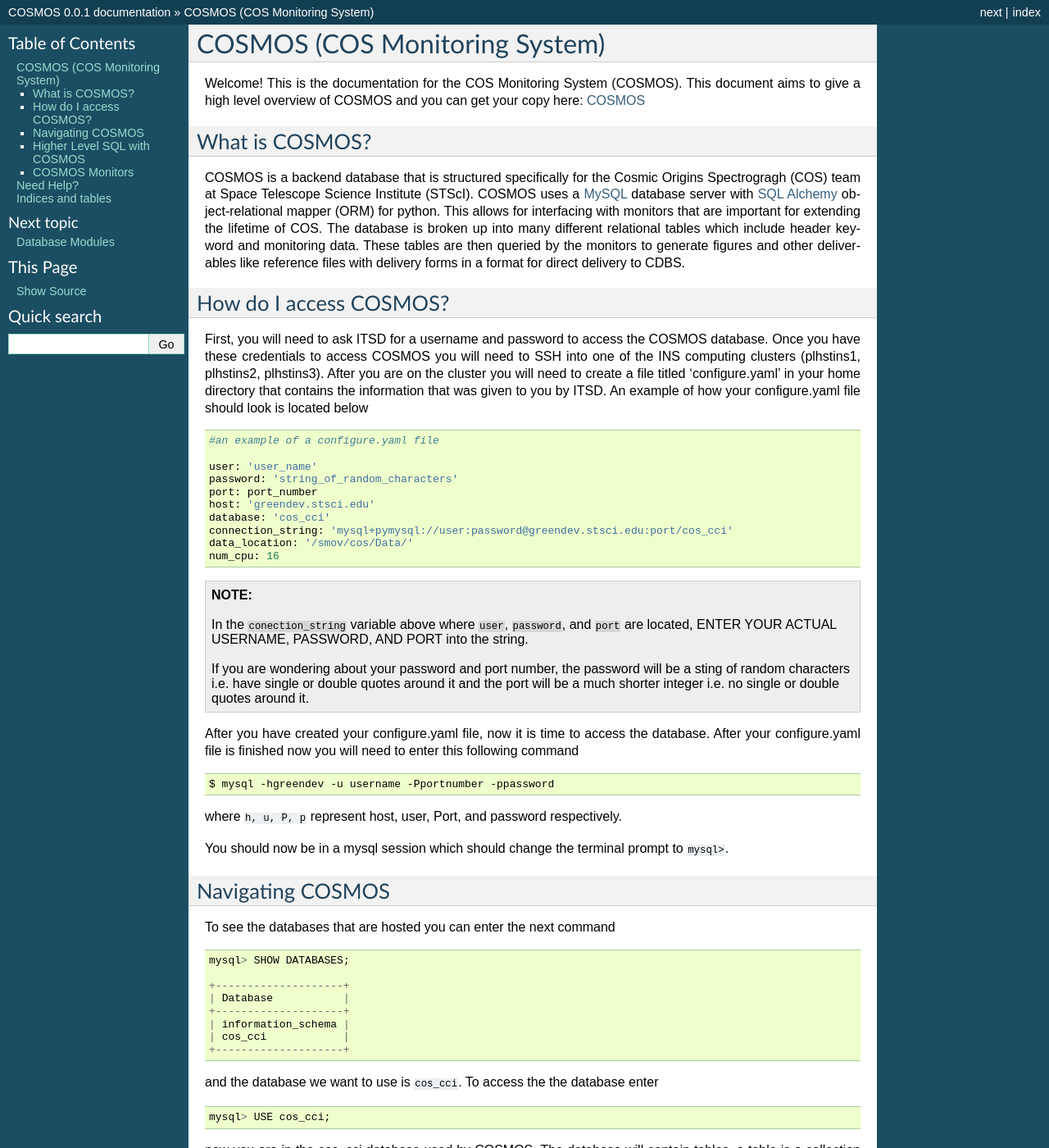
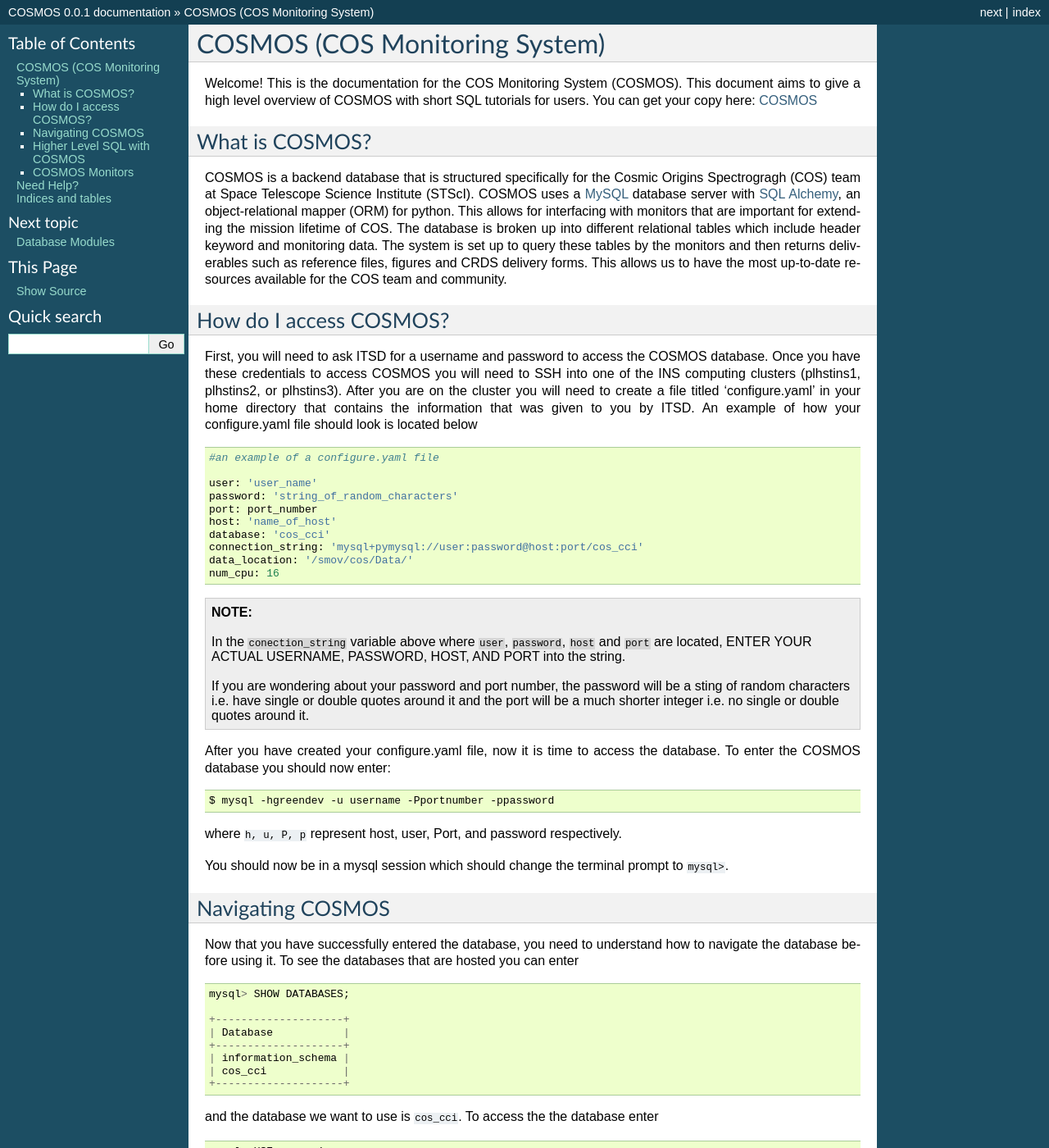
Before and after one commit to spacetelescope/cosmo, a Sphinx documentation site: the page built from docs/index.rst, in a window 1280 px wide and 1400 px high. Shown: the whole window at 82% size. Built offline with Sphinx 7.4.7, drawn with Linux system fonts in a browser that asks for light colours; some of the changed text lies outside the part shown.

Commit message:
More documentation work

```diff
--- a/docs/conf.py
+++ b/docs/conf.py
@@ -18,7 +18,7 @@
 # If extensions (or modules to document with autodoc) are in another directory,
 # add these directories to sys.path here. If the directory is relative to the
 # documentation root, use os.path.abspath to make it absolute, like shown here.
-sys.path.insert(0, os.path.abspath('/user/mfix/cos_monitoring'))
+sys.path.insert(0, os.path.abspath('/user/mfix/cos_monitoring/'))
 #sys.path.insert(0, os.path.abspath('.'))
 # -- General configuration ------------------------------------------------
 
--- a/docs/index.rst
+++ b/docs/index.rst
@@ -1,23 +1,24 @@
 COSMOS (COS Monitoring System)
 ==============================
 
-Welcome! This is the documentation for the COS Monitoring System (COSMOS). This document aims to give a high level overview of COSMOS and you can get your copy here:
-`COSMOS <https://github.com/justincely/cos_monitoring>`_
+Welcome! This is the documentation for the COS Monitoring System (COSMOS). This document aims to give a high level overview of COSMOS with short SQL
+tutorials for users. You can get your copy here: `COSMOS <https://github.com/justincely/cos_monitoring>`_
 
 What is COSMOS?
 ---------------
 
 COSMOS is a backend database that is structured specifically for the Cosmic Origins Spectrogragh (COS) team at Space Telescope Science
 Institute (STScI). COSMOS uses a `MySQL <https://dev.mysql.com/doc/>`_ database server with
-`SQL Alchemy <http://docs.sqlalchemy.org/en/rel_1_0/>`_ object-relational mapper (ORM) for python. This allows for interfacing with monitors
-that are important for extending the lifetime of COS. The database is broken up into many different relational tables which include header keyword and monitoring data.
-These tables are then queried by the monitors to generate figures and other deliverables like reference files with delivery forms in a format for direct delivery to CDBS.
+`SQL Alchemy <http://docs.sqlalchemy.org/en/rel_1_0/>`_, an object-relational mapper (ORM) for python. This allows for interfacing with monitors
+that are important for extending the mission lifetime of COS. The database is broken up into different relational tables which include header keyword and monitoring data.
+The system is set up to query these tables by the monitors and then returns deliverables such as reference files, figures and CRDS delivery forms. This allows us to have
+the most up-to-date resources available for the COS team and community.
 
 How do I access COSMOS?
 -----------------------
 
 First, you will need to ask ITSD for a username and password to access the COSMOS database. Once you have these credentials
-to access COSMOS you will need to SSH into one of the INS computing clusters (plhstins1, plhstins2, plhstins3). After you are on the cluster you will need to create a file titled
+to access COSMOS you will need to SSH into one of the INS computing clusters (plhstins1, plhstins2, or plhstins3). After you are on the cluster you will need to create a file titled
 'configure.yaml' in your home directory that contains the information that was given to you by ITSD. An example of how your configure.yaml file should look is located below ::
 
   #an example of a configure.yaml file
@@ -25,23 +26,23 @@
   user: 'user_name'
   password: 'string_of_random_characters'
   port: port_number
-  host: 'greendev.stsci.edu'
+  host: 'name_of_host'
   database: 'cos_cci'
-  connection_string: 'mysql+pymysql://user:password@greendev.stsci.edu:port/cos_cci'
+  connection_string: 'mysql+pymysql://user:password@host:port/cos_cci'
   data_location: '/smov/cos/Data/'
   num_cpu: 16
 
 .. admonition:: NOTE
    :class: note
 
-   | In the ``conection_string`` variable above where ``user``, ``password``, and ``port`` are located, ENTER YOUR ACTUAL USERNAME, PASSWORD, AND PORT into the string.
+   | In the ``conection_string`` variable above where ``user``, ``password``, ``host`` and ``port`` are located, ENTER YOUR ACTUAL USERNAME, PASSWORD, HOST, AND PORT
+     into the string.
    |
    | If you are wondering about your password and port number, the password will be a sting of random characters i.e. have single or double quotes around it and the port
      will be a much shorter integer i.e. no single or double quotes around it.
 
 
-After you have created your configure.yaml file, now it is time to access the database. After your configure.yaml file is finished now you will need to enter this following
-command ::
+After you have created your configure.yaml file, now it is time to access the database. To enter the COSMOS database you should now enter::
 
   $ mysql -hgreendev -u username -Pportnumber -ppassword
 
@@ -51,8 +52,8 @@
 
 Navigating COSMOS
 -----------------
-
-To see the databases that are hosted you can enter the next command ::
+Now that you have successfully entered the database, you need to understand how to navigate the database before using it.
+To see the databases that are hosted you can enter ::
 
   mysql> SHOW DATABASES;
 
@@ -67,8 +68,8 @@
 
   mysql> USE cos_cci;
 
-now you are in the cos_cci database used by COSMOS. The database will contain tables, a table is a collection of related data in an organized fashion in the database.
-This can be done by entering the following command ::
+and now you are in the cos_cci database used by COSMOS. The database will contain a structure called tables, a table is a collection of related data in an organized
+fashion in the database. This can be done by entering the following command ::
 
   mysql> SHOW TABLES;
 
@@ -108,13 +109,14 @@
   | file_id  | int(11)    | YES  | MUL | NULL    |                |
   +----------+------------+------+-----+---------+----------------+
 
-the ``Field`` which you can think of as a the column header, ``Type`` which is the datatype of the column, ``Null`` which shows whether NULLS are present, ``Key``
+the ``Field`` is the column header, ``Type`` which is the datatype of the column, ``Null`` shows whether NULLS are present in the column, ``Key``
 which shows the type of key, ``Default`` which is the default option if the value wasn't located, and ``Extra`` which tell you if the ``Field`` has any other functionality to it.
 
 .. admonition:: NOTE
    :class: note
 
    | You may have noticed by now that it is convention to use capital letters for SQL intrinsic commands and lowercase for tables, databases, etc.
+     This is only convention, but lowercase letters will work as well. The conventions make the query more human readable.
    | **TIP:** You can terminate an SQL query with a semicolon and for longer queries you can use enter to break the lines up before terminating with a semicolon.
 
 Higher Level SQL with COSMOS
```
Also changed, not shown: other parts of docs/index.rst (+2 -2 lines).
